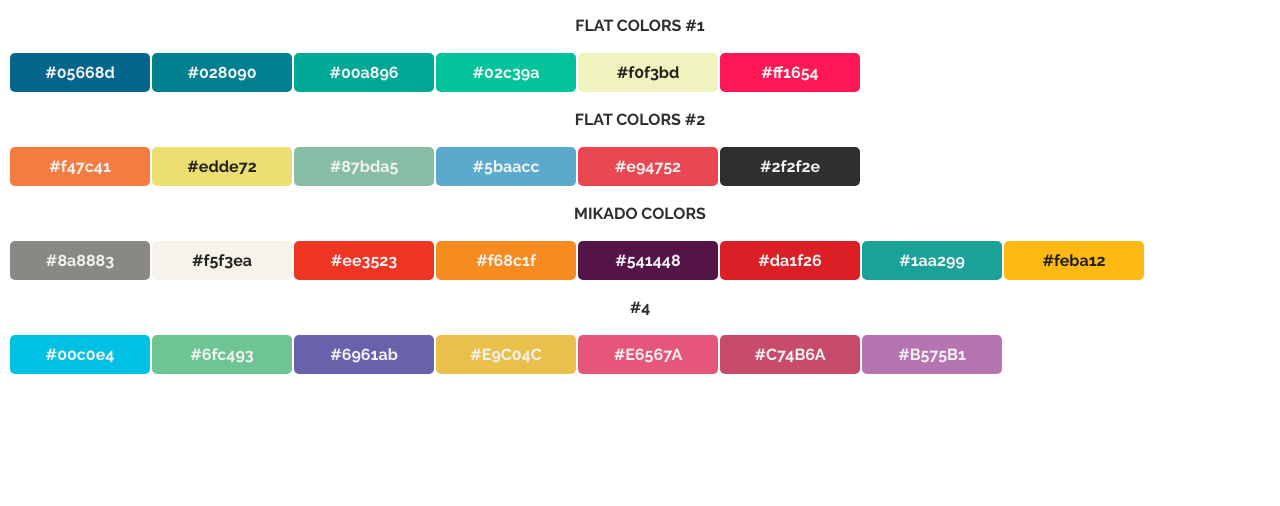
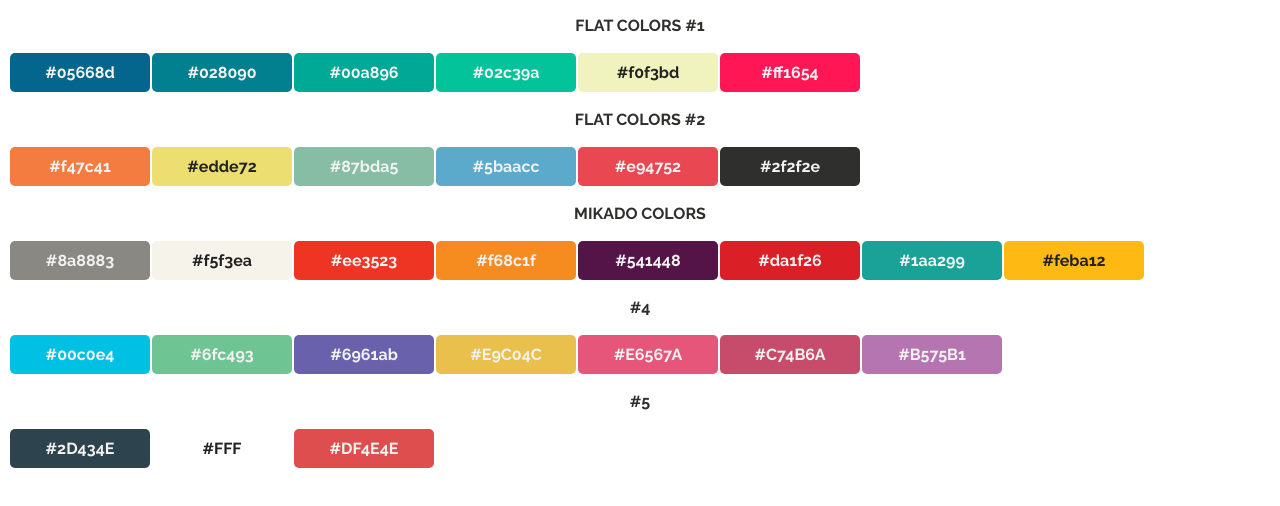
Before and after one commit to xianmalik/Color-Pallets, a plain HTML site: page index.html in a window 1280 px wide. Drawn offline with nearby package versions, Linux system fonts and the light colour scheme.

Commit message:
One More

```diff
--- a/index.html
+++ b/index.html
@@ -82,6 +82,16 @@
             </tr>
         </table>
     </div>
+    <div>
+        <p>#5</p>
+        <table>
+            <tr>
+                <td>#2D434E</td>
+                <td class="dark">#FFF</td>
+                <td>#DF4E4E</td>
+            </tr>
+        </table>
+    </div>
 
 
     <!-- [JS Scripts] -->
```
